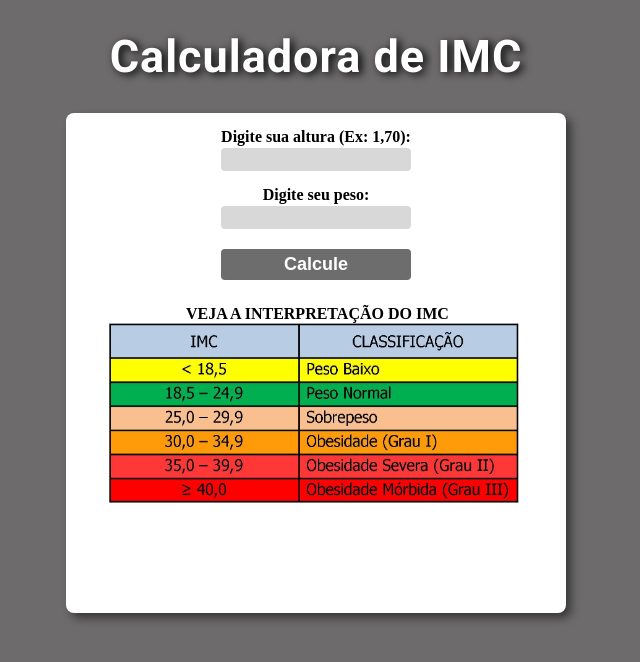
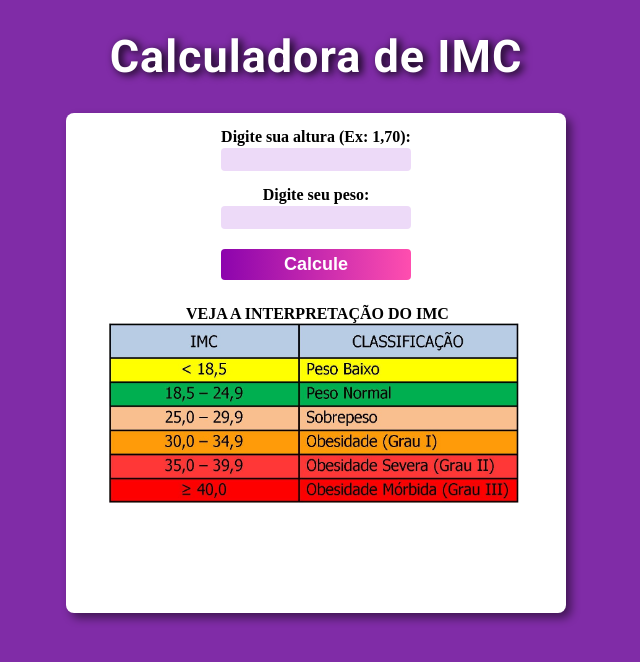
Before and after one commit to samaramiranda/Calculadora-IMC, a plain HTML site: page index.html in a window 1280 px wide. Shown: the whole page, without its empty margins (324-964 px from the left). Drawn offline with Linux system fonts and the light colour scheme.

Commit message:
Alteração de cores

```diff
--- a/style.css
+++ b/style.css
@@ -1,5 +1,5 @@
 body {
-  background-color: rgb(109, 107, 107);
+  background-color: rgb(128, 44, 167);
 
 }
 
@@ -42,7 +42,7 @@ label {
 input {
   border-radius: 4px;
   border: none;
-  background-color: rgb(216, 216, 216);
+  background-color: rgb(237, 218, 248);
   padding: 4px;
 }
 
@@ -51,7 +51,7 @@ button {
   margin-bottom: 25px;
   border-radius: 4px;
   border: none;
-  background-color: rgb(109, 109, 109);
+  background-image: linear-gradient(-90deg, #ff4eaf 0%, #8c04ad 100%);
   color: white;
   font-size: 18px;
   font-weight: bold;
@@ -59,8 +59,8 @@ button {
 }
 
 button:hover {
-  background-color: rgb(83, 83, 83);
   cursor: pointer;
+  background-image: linear-gradient(-90deg, #d80177 0%, #a900d3 100%);
 }
 
 img {
```
